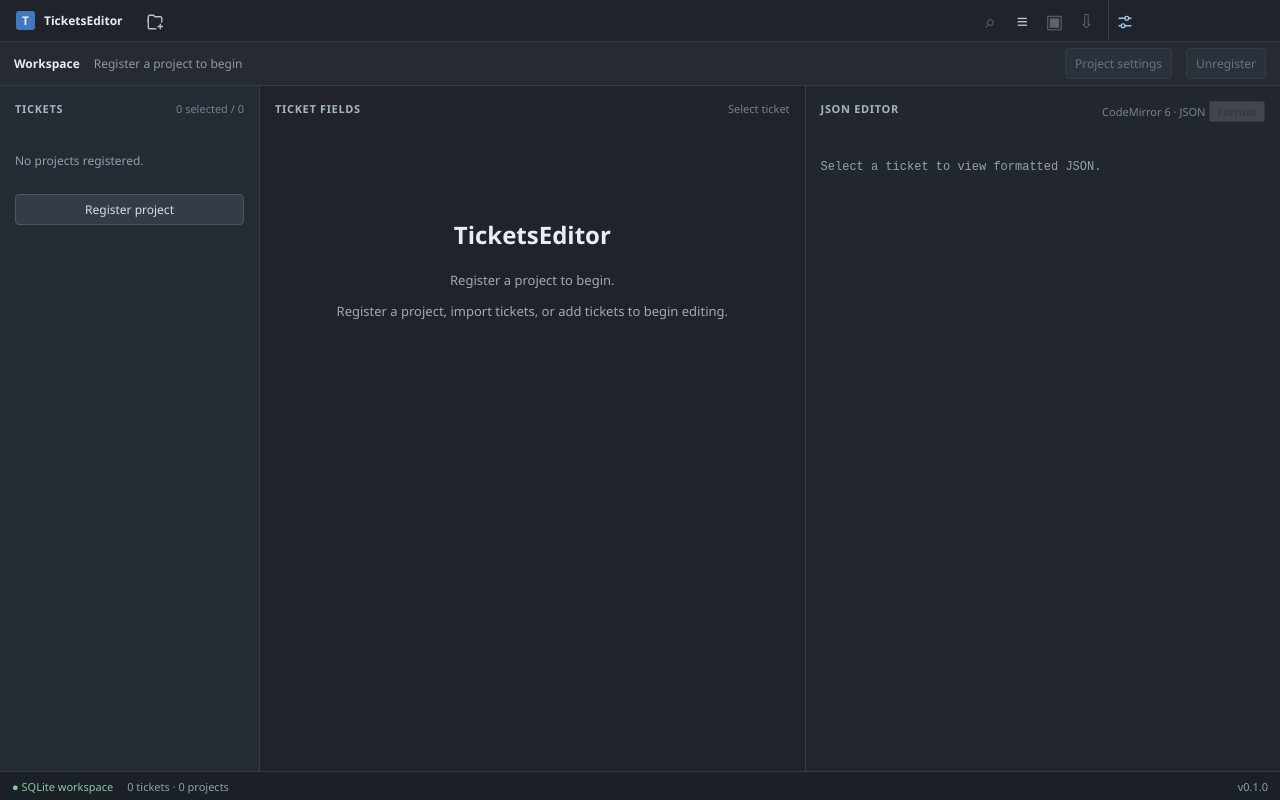
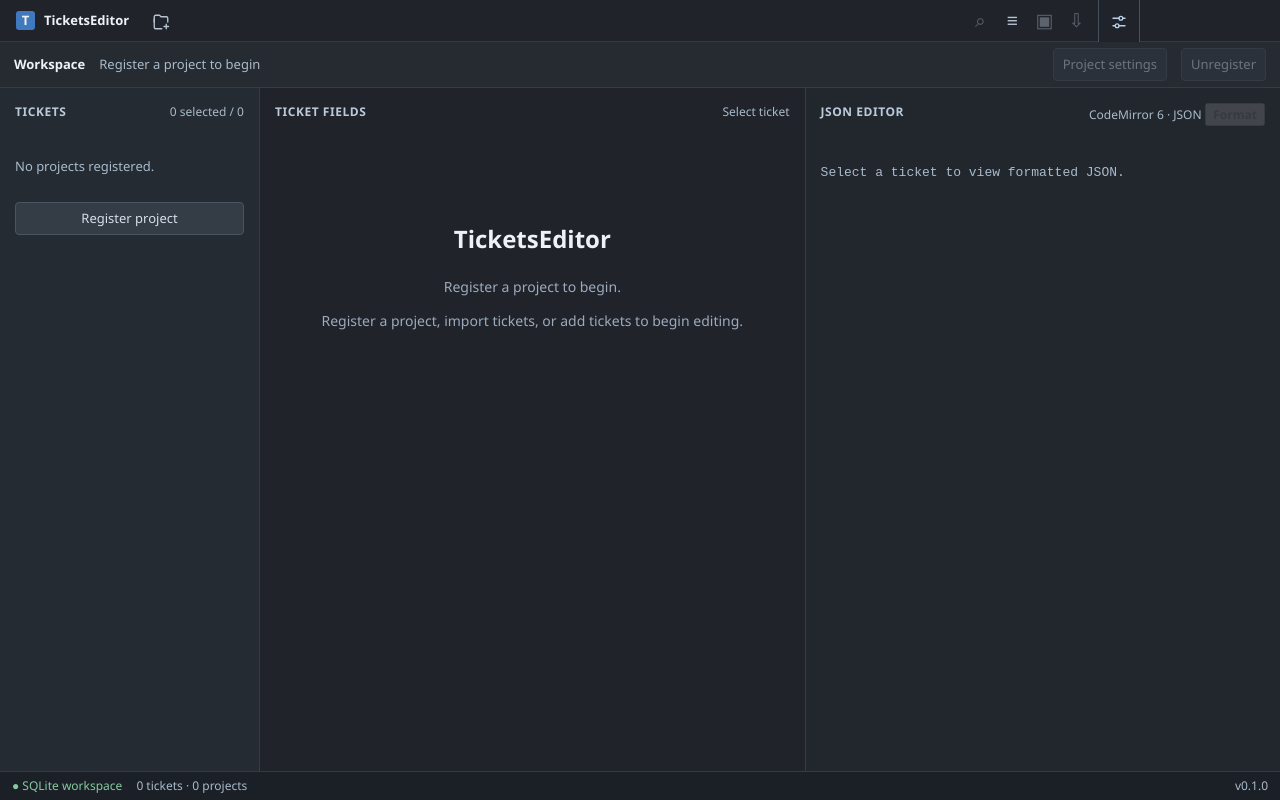
Before and after one commit to RuchirChawdhry/tickets-editor, a Svelte app: page / in a window 1280 px wide. Built offline with nearby package versions, Linux system fonts and the light colour scheme.

Commit message:
style: apply unified readable typography and bordered caption-adjacent settings button

```diff
--- a/src/renderer/src/app.css
+++ b/src/renderer/src/app.css
@@ -1,88 +1,105 @@
-:root{font-family:"Segoe UI",system-ui,sans-serif;background:#20242a;color:#e9ecf0}
+:root {
+  --type-xs: 12px;
+  --type-sm: 13px;
+  --type-base: 14px;
+  --type-md: 15px;
+  --type-lg: 18px;
+  --type-xl: 24px;
+  --font-code: "Cascadia Code", Consolas, ui-monospace, monospace;
+  --text-primary: #edf2f7;
+  --text-secondary: #bdcad8;
+  --text-muted: #a9baca;
+  font-family: "Segoe UI Variable Text", "Segoe UI Variable", "Segoe UI", system-ui, sans-serif;
+  font-size: var(--type-base);
+  font-weight: 400;
+  line-height: 1.45;
+  color: var(--text-primary);
+  background: #20242a;
+}
 *{box-sizing:border-box}html,body,#app{margin:0;width:100%;height:100%;overflow:hidden}
-button,input,textarea{font:inherit}button{cursor:pointer}button:disabled{opacity:.4;cursor:default}
+button,input,textarea,select{font:inherit}button{cursor:pointer}button:disabled{opacity:.4;cursor:default}
 input,textarea{background:#252b33;color:#edf0f5;border:1px solid #424b56;border-radius:4px;outline:none;padding:9px;min-width:0}
 input:focus,textarea:focus{border-color:#719acc}
 .app{height:100%;display:flex;flex-direction:column;min-width:0}
 .titlebar{height:42px;min-height:42px;display:flex;align-items:stretch;background:#20242a;border-bottom:1px solid #353b44;-webkit-app-region:drag;user-select:none}
-.brand{display:flex;align-items:center;gap:9px;padding:0 16px;font-size:12px;font-weight:650;-webkit-app-region:no-drag}
+.brand{display:flex;align-items:center;gap:9px;padding:0 16px;font-size:var(--type-sm);font-weight:600;-webkit-app-region:no-drag}
 .brand-icon{display:grid;place-items:center;width:19px;height:19px;border-radius:3px;background:#4079bd}
 .tabs{display:flex;align-items:stretch;max-width:43vw;overflow-x:auto;overflow-y:hidden;-webkit-app-region:no-drag}
-.tab{border:0;border-left:1px solid #353b44;background:transparent;color:#b4bdc8;padding:0 13px;white-space:nowrap;font-size:12px}
+.tab{border:0;border-left:1px solid #353b44;background:transparent;color:#b4bdc8;padding:0 13px;white-space:nowrap;font-size:var(--type-sm)}
 .tab.active{background:#303740;color:white}.tab:hover,.title-action:hover{background:#38414c}
 .drag-space{flex:1;min-width:15px}.title-actions{display:flex;-webkit-app-region:no-drag}
 .title-action{border:0;background:transparent;color:#b6c3d1;font-size:19px;width:32px;-webkit-app-region:no-drag}
 .caption-reserved{width:140px;flex:0 0 140px;pointer-events:none}
-.subbar{background:#262b32;border-bottom:1px solid #353b44;min-height:38px;padding:6px 14px;display:flex;align-items:center;gap:14px;font-size:12px}
-.path-label{color:#8f9aa6;white-space:nowrap;overflow:hidden;text-overflow:ellipsis}
+.subbar{background:#262b32;border-bottom:1px solid #353b44;min-height:38px;padding:6px 14px;display:flex;align-items:center;gap:14px;font-size:var(--type-sm)}
+.path-label{color:var(--text-muted);white-space:nowrap;overflow:hidden;text-overflow:ellipsis}
 .grow{flex:1}
-.subbar button,.navigator-controls button,.section-header button,.editor-controls button,.dialog-actions button,.path-input button,.sidebar-button{padding:6px 9px;background:#343c46;color:#d6dfeb;border:1px solid #4a5562;border-radius:4px;font-size:12px;white-space:nowrap}
+.subbar button,.navigator-controls button,.section-header button,.editor-controls button,.dialog-actions button,.path-input button,.sidebar-button{padding:6px 9px;background:#343c46;color:#d6dfeb;border:1px solid #4a5562;border-radius:4px;font-size:var(--type-sm);white-space:nowrap}
 .workspace{flex:1;min-height:0;display:grid;grid-template-columns:260px minmax(300px,1.15fr) minmax(300px,1fr)}
 .navigator,.human-pane,.json-pane{min-width:0;min-height:0;display:flex;flex-direction:column;overflow:hidden}
 .navigator{background:#252b32;border-right:1px solid #363c45}.human-pane{border-right:1px solid #363c45}.json-pane{background:#22272e}
-.panel-heading{display:flex;justify-content:space-between;gap:6px;padding:15px 15px 12px;color:#a6b4c5;font-size:11px;font-weight:700;letter-spacing:.06em}
-.panel-heading span{color:#758292;font-weight:400;letter-spacing:0}
-.search{margin:0 9px 9px;font-size:12px;padding:7px}
-.navigator-controls{display:flex;gap:7px;padding:0 9px 10px}.navigator-controls button{flex:1;font-size:11px}
+.panel-heading{display:flex;justify-content:space-between;gap:6px;padding:15px 15px 12px;color:#bbcadb;font-size:var(--type-xs);font-weight:600;letter-spacing:.045em}
+.panel-heading span{color:var(--text-muted);font-weight:400;letter-spacing:0}
+.search{margin:0 9px 9px;font-size:var(--type-sm);padding:7px}
+.navigator-controls{display:flex;gap:7px;padding:0 9px 10px}.navigator-controls button{flex:1;font-size:var(--type-xs)}
 .ticket-list{min-height:0;overflow:auto;padding:0 8px 12px}
 .ticket-card{width:100%;display:flex;flex-direction:column;gap:7px;text-align:left;background:#2b323b;border:1px solid #3b444f;color:inherit;border-radius:5px;padding:10px 11px;margin-bottom:7px}
 .ticket-card.active{background:#374351;border-color:#7698bb}.ticket-card:hover{border-color:#6c839d}
-.ticket-card-top{display:flex;align-items:center;justify-content:space-between;font-size:13px}
+.ticket-card-top{display:flex;align-items:center;justify-content:space-between;font-size:var(--type-base);font-weight:600}
 .status-dot{width:9px;height:9px;border-radius:50%;background:#6bbb8a}.status-dot.warning{background:#d8a159}
-.ticket-task{font-size:12px;line-height:1.4;color:#d0d6df}
-.ticket-card small{font-size:10px;color:#96a5b7;text-align:right;margin-top:2px}
-.muted{font-size:12px;color:#91a1b2;padding:12px 15px;line-height:1.5}.muted.small{padding:0}
+.ticket-task{font-size:var(--type-sm);line-height:1.5;color:#d7e0eb}
+.ticket-card small{font-size:var(--type-xs);color:var(--text-muted);text-align:right;margin-top:2px}
+.muted{font-size:var(--type-sm);color:var(--text-muted);padding:12px 15px;line-height:1.5}.muted.small{padding:0}
 .sidebar-button{margin:0 15px}
 .human-body{overflow:auto;min-height:0;padding:0 20px 24px;display:flex;flex-direction:column;gap:8px}
-.human-body>label{font-size:12px;color:#a6b8ce;font-weight:600;margin-top:10px}
-.human-body>input,.human-body>textarea{width:100%;resize:vertical;font-size:13px}
+.human-body>label{font-size:var(--type-sm);color:#bdcadb;font-weight:600;margin-top:10px}
+.human-body>input,.human-body>textarea{width:100%;resize:vertical;font-size:var(--type-base)}
 .section-header{display:flex;justify-content:space-between;align-items:center;margin-top:13px}
-.section-header h3{font-size:13px;margin:0}.list-row{display:flex;gap:7px;align-items:flex-start}
-.list-row textarea{flex:1;resize:vertical;min-width:0;font-size:12px}
-.list-row span{font-size:12px;color:#8996a6;min-width:20px;padding-top:8px}
+.section-header h3{font-size:var(--type-base);font-weight:600;margin:0}.list-row{display:flex;gap:7px;align-items:flex-start}
+.list-row textarea{flex:1;resize:vertical;min-width:0;font-size:var(--type-sm)}
+.list-row span{font-size:var(--type-sm);color:#8996a6;min-width:20px;padding-top:8px}
 .list-row button{background:transparent;border:0;color:#acbac9;font-size:20px}
 .editor-controls{display:flex;gap:8px;margin-top:11px}
 button.primary{background:#356a9f;color:white;border-color:#4b88c6}button.danger{color:#f3a9a3}
-.validation-warning{background:#3b352a;border-left:3px solid #d9a257;padding:10px 12px;font-size:12px}
+.validation-warning{background:#3b352a;border-left:3px solid #d9a257;padding:10px 12px;font-size:var(--type-sm)}
 .validation-warning p{margin:5px 0;color:#e6c49a}
-.json-code{flex:1;min-height:0;resize:none;margin:0 10px 10px;padding:15px;background:#20252d;color:#cfdeec;font:12px/1.7 Consolas,"Cascadia Code",monospace;white-space:pre;overflow:auto}
-.parse-error{margin:0;padding:9px 12px;color:#eab0a7;background:#3a2a2d;font-size:12px}
-.welcome{padding:70px 25px;text-align:center}.welcome h1{font-size:24px}.welcome p{font-size:13px;color:#9caabd}
-.statusbar{height:29px;min-height:29px;display:flex;gap:14px;align-items:center;padding:0 12px;font-size:11px;color:#8f9dac;background:#1b2026;border-top:1px solid #343a44}
+.json-code{flex:1;min-height:0;resize:none;margin:0 10px 10px;padding:15px;background:#20252d;color:#cfdeec;font:var(--type-sm)/1.55 var(--font-code);white-space:pre;overflow:auto}
+.parse-error{margin:0;padding:9px 12px;color:#eab0a7;background:#3a2a2d;font-size:var(--type-sm)}
+.welcome{padding:70px 25px;text-align:center}.welcome h1{font-size:var(--type-xl);font-weight:600}.welcome p{font-size:var(--type-base);color:#9caabd}
+.statusbar{height:29px;min-height:29px;display:flex;gap:14px;align-items:center;padding:0 12px;font-size:var(--type-xs);color:var(--text-muted);background:#1b2026;border-top:1px solid #343a44}
 .status-ready,.success{color:#86c9a1}.unsaved{color:#e1b06b}.error{color:#eaa69f;max-width:40vw;overflow:hidden;text-overflow:ellipsis}
 .dialog-shade{position:absolute;inset:0;background:#0b1019ac;display:flex;align-items:center;justify-content:center;z-index:20;-webkit-app-region:no-drag}
 .project-dialog{display:flex;flex-direction:column;gap:10px;width:min(560px,calc(100vw - 35px));padding:26px;background:#292f38;border:1px solid #596575;border-radius:7px;box-shadow:0 15px 60px #0008}
-.project-dialog h2{font-size:19px;margin:0}.project-dialog p{color:#b0bdca;font-size:12px}
-.project-dialog label{font-size:12px}.path-input{display:flex;gap:7px}.path-input input{flex:1}
+.project-dialog h2{font-size:var(--type-lg);font-weight:600;margin:0}.project-dialog p{color:#b0bdca;font-size:var(--type-sm)}
+.project-dialog label{font-size:var(--type-sm)}.path-input{display:flex;gap:7px}.path-input input{flex:1}
 .dialog-actions{display:flex;justify-content:flex-end;gap:8px;margin-top:9px}
 
-.link-health{font-size:11px;color:#8ac9a8;white-space:nowrap}
+.link-health{font-size:var(--type-xs);color:#8ac9a8;white-space:nowrap}
 .link-health.link-error,.link-warning{color:#e5b079}
 .link-panel{border-top:1px solid #505b67;margin-top:8px;padding-top:13px;display:flex;flex-direction:column;gap:8px}
-.link-panel h3{font-size:13px;margin:0}
+.link-panel h3{font-size:var(--type-base);margin:0}
 .link-panel p{margin:0;line-height:1.5}
-.link-panel .link-path{font:11px/1.5 Consolas,"Cascadia Code",monospace;color:#9aaabb;overflow-wrap:anywhere}
+.link-panel .link-path{font:var(--type-xs)/1.55 var(--font-code);color:#9aaabb;overflow-wrap:anywhere}
 .link-operations{display:flex;flex-wrap:wrap;align-items:center;gap:8px}
-.link-operations label{font-size:12px}
+.link-operations label{font-size:var(--type-sm)}
 .link-operations select{max-width:195px;padding:6px;background:#252b33;color:#e5ecf5;border:1px solid #4a5562;border-radius:4px}
-.link-operations button,.link-panel>button{padding:6px 9px;background:#343c46;color:#d6dfeb;border:1px solid #4a5562;border-radius:4px;font-size:12px}
+.link-operations button,.link-panel>button{padding:6px 9px;background:#343c46;color:#d6dfeb;border:1px solid #4a5562;border-radius:4px;font-size:var(--type-sm)}
 
 .project-dialog{position:relative;margin:0}
 
 .revision-panel{border-top:1px solid #465362;padding-top:10px;margin-top:7px}
 .revision-list{display:flex;flex-direction:column;max-height:180px;overflow:auto;gap:6px}
-.revision-item{display:flex;justify-content:space-between;align-items:center;gap:8px;color:#bac7d4;font-size:11px}
-.revision-item button,.revision-panel button{padding:5px 8px;background:#343c46;color:#d6dfeb;border:1px solid #4a5562;border-radius:4px;font-size:11px}
+.revision-item{display:flex;justify-content:space-between;align-items:center;gap:8px;color:#bac7d4;font-size:var(--type-xs)}
+.revision-item button,.revision-panel button{padding:5px 8px;background:#343c46;color:#d6dfeb;border:1px solid #4a5562;border-radius:4px;font-size:var(--type-xs)}
 
 .ticket-card.selected{border-color:#8facd7;box-shadow:inset 3px 0 0 #7eacd9}
 .select-controls,.batch-actions{display:flex;gap:5px;flex-wrap:wrap}
 .select-controls{padding:0 9px 9px}
-.select-controls button,.batch-actions button,.batch-editor button,.export-controls button{padding:5px 7px;background:#343c46;color:#dce6f1;border:1px solid #4a5562;border-radius:4px;font-size:11px}
+.select-controls button,.batch-actions button,.batch-editor button,.export-controls button{padding:5px 7px;background:#343c46;color:#dce6f1;border:1px solid #4a5562;border-radius:4px;font-size:var(--type-xs)}
 .select-controls button{flex:1}
-.batch-editor,.export-controls{display:flex;flex-direction:column;gap:7px;padding:10px;border-block:1px solid #414b57;background:#2b333c;font-size:11px}
-.batch-editor strong{font-size:12px}
+.batch-editor,.export-controls{display:flex;flex-direction:column;gap:7px;padding:10px;border-block:1px solid #414b57;background:#2b333c;font-size:var(--type-xs)}
+.batch-editor strong{font-size:var(--type-sm)}
 .batch-editor label,.export-controls label{color:#aab9c9}
-.batch-editor input,.batch-editor select,.export-controls select{padding:6px;font-size:11px;background:#252b33;color:#e5edf8;border:1px solid #465362;border-radius:3px;min-width:0}
+.batch-editor input,.batch-editor select,.export-controls select{padding:6px;font-size:var(--type-xs);background:#252b33;color:#e5edf8;border:1px solid #465362;border-radius:3px;min-width:0}
 .export-controls{padding-bottom:12px}
 
 .revision-actions{display:flex;align-items:center;gap:5px}
@@ -175,24 +192,24 @@ button.primary{background:#356a9f;color:white;border-color:#4b88c6}button.danger
   flex-direction: column;
   gap: 3px;
 }
-.palette-command-title { font-size: 13px; font-weight: 600; }
-.palette-command-description { color: #9aaec2; font-size: 11px; }
+.palette-command-title { font-size:var(--type-base); font-weight: 600; }
+.palette-command-description { color: var(--text-secondary); font-size:var(--type-xs); }
 .palette-command-meta {
   display: flex;
   gap: 8px;
   align-items: center;
-  color: #9baabe;
+  color: var(--text-muted);
   white-space: nowrap;
-  font-size: 10px;
+  font-size:var(--type-xs);
 }
-.palette-empty { padding: 14px 18px; color: #9aabbe; font-size: 12px; }
+.palette-empty { padding: 14px 18px; color: #9aabbe; font-size:var(--type-sm); }
 .palette-footer {
   display: flex;
   gap: 18px;
   padding: 10px 16px;
   border-top: 1px solid #425060;
   color: #9eb0c5;
-  font-size: 11px;
+  font-size:var(--type-xs);
 }
 
 
@@ -223,9 +240,16 @@ button.primary{background:#356a9f;color:white;border-color:#4b88c6}button.danger
 .title-pin-slot.drop-target { box-shadow: inset 3px 0 0 #86acd5; }
 .title-pinned-action { width: 100%; white-space: nowrap; }
 .titlebar-customize-trigger {
-  flex: 0 0 32px;
-  border-left: 1px solid #353b44;
-  color: #9bc8f1;
+  flex: 0 0 42px;
+  width: 42px;
+  height: 42px;
+  align-self: stretch;
+  background: #20242a;
+  border: 0;
+  border-left: 1px solid #46515e;
+  border-right: 1px solid #46515e;
+  color: #b7d1ed;
+  -webkit-app-region: no-drag;
 }
 .titlebar-customizer {
   position: absolute;
@@ -258,8 +282,8 @@ button.primary{background:#356a9f;color:white;border-color:#4b88c6}button.danger
   flex-direction: column;
   gap: 4px;
 }
-.titlebar-customizer-header strong { font-size: 13px; }
-.titlebar-customizer-header small { font-size: 11px; color: #9eafc0; }
+.titlebar-customizer-header strong { font-size:var(--type-base); }
+.titlebar-customizer-header small { font-size:var(--type-xs); color: var(--text-secondary); }
 .titlebar-customize-close {
   background: transparent;
   color: #b9c8d8;
@@ -270,7 +294,7 @@ button.primary{background:#356a9f;color:white;border-color:#4b88c6}button.danger
 .titlebar-customize-search {
   margin: 10px 12px;
   padding: 8px 10px;
-  font-size: 12px;
+  font-size:var(--type-sm);
 }
 .titlebar-customize-list {
   display: flex;
@@ -306,11 +330,11 @@ button.primary{background:#356a9f;color:white;border-color:#4b88c6}button.danger
   overflow: hidden;
   text-overflow: ellipsis;
   white-space: nowrap;
-  font-size: 12px;
+  font-size:var(--type-sm);
 }
 .titlebar-customize-text small {
-  color: #9baec0;
-  font-size: 10px;
+  color: var(--text-secondary);
+  font-size:var(--type-xs);
   line-height: 1.4;
 }
 .titlebar-customize-actions { display: flex; gap: 3px; }
@@ -321,13 +345,13 @@ button.primary{background:#356a9f;color:white;border-color:#4b88c6}button.danger
   color: #d6e4f3;
   border: 1px solid #506176;
   border-radius: 4px;
-  font-size: 11px;
+  font-size:var(--type-xs);
 }
 .titlebar-pin-toggle { min-width: 43px; }
 .titlebar-customize-empty {
   padding: 18px 10px;
   color: #a7b5c6;
-  font-size: 12px;
+  font-size:var(--type-sm);
 }
 .titlebar-customizer-footer {
   display: flex;
@@ -336,8 +360,8 @@ button.primary{background:#356a9f;color:white;border-color:#4b88c6}button.danger
   gap: 8px;
   padding: 10px 12px;
   border-top: 1px solid #414c59;
-  font-size: 10px;
-  color: #a8b8ca;
+  font-size:var(--type-xs);
+  color: var(--text-muted);
 }
 
 /* Distinct vector icons for project, ticket and customization actions. */
```
